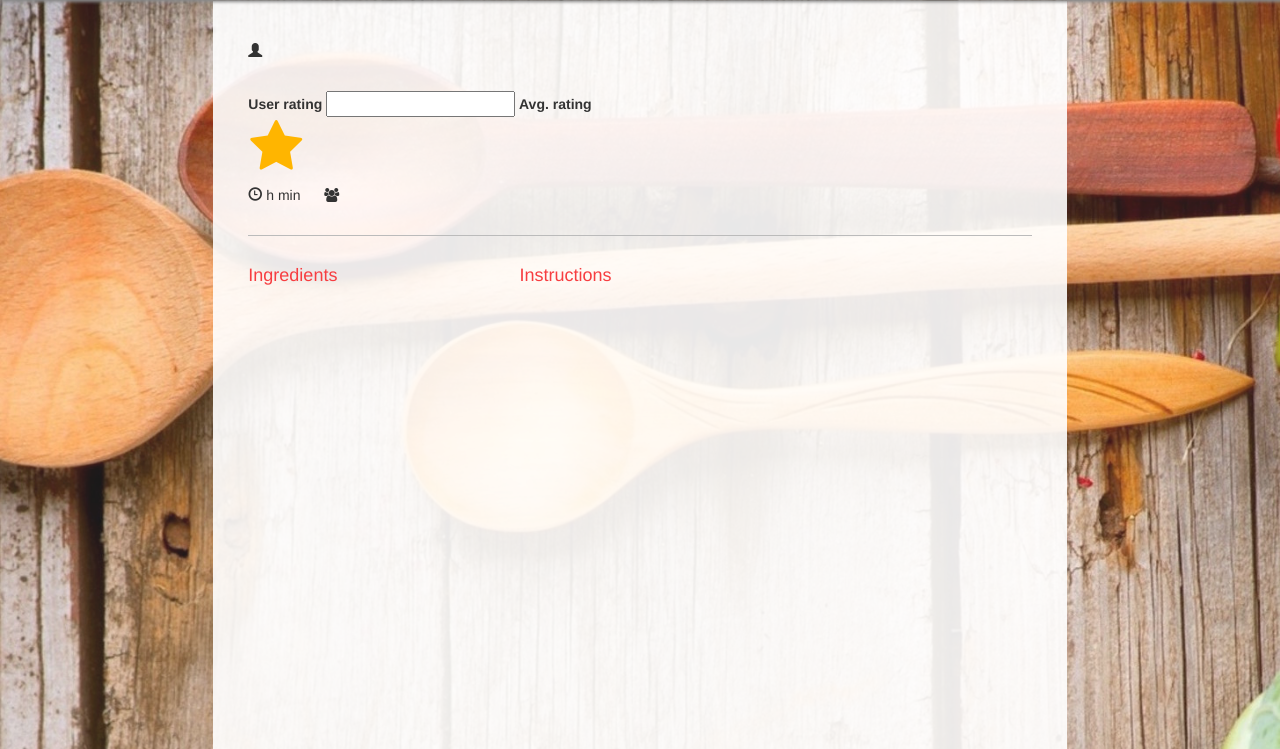
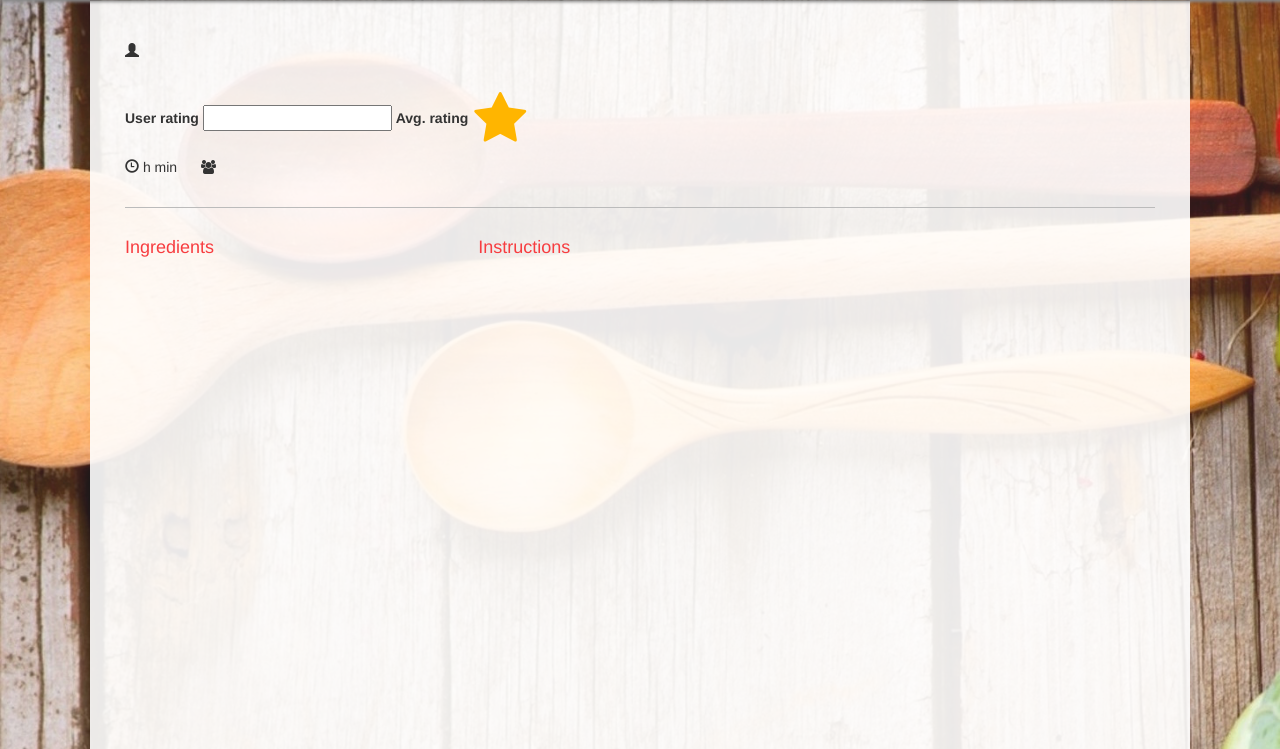
Before and after one commit to Tatsi/Cookit, a Django app: template main/templates/recipe.html in a window 1280 px wide. Shown: the part 51-800 px from the top of the page. Run offline with Django 3.2, Linux system fonts and the light colour scheme; the template is opened without the code that fills it, so the values that code supplies are empty; parts of the project's set-up code (start-up, migrations or seed data) failed here and were passed over; some libraries are stand-ins or nearby versions.

Commit message:
Small layout fix when window is wide

```diff
--- a/cookit/static/sass/styles.css
+++ b/cookit/static/sass/styles.css
@@ -27,7 +27,8 @@ body {
 .center-column {
   background-color: rgba(255, 255, 255, 0.9);
   height: 100%;
-  overflow: auto; }
+  overflow: auto;
+  max-width: 1100px; }
 
 .shadow-element {
   color: #fff;
--- a/cookit/static/sass/styles.scss
+++ b/cookit/static/sass/styles.scss
@@ -44,6 +44,7 @@ body {
 	background-color: rgba(255, 255, 255, 0.9);
 	height: 100%;
 	overflow: auto;
+	max-width: 1100px;
 }
 
 // Common style for all the orange elements on the page
--- a/main/templates/base/base.html
+++ b/main/templates/base/base.html
@@ -204,7 +204,7 @@
 					</div>
 				</div>
 			{% endif %}
-			<div class="col-lg-8 col-lg-offset-2 container center-column">
+			<div class="container center-column">
 				{% block content %}
 				{% endblock %}
 			</div>
```
Also changed, not shown: 1 other file.
